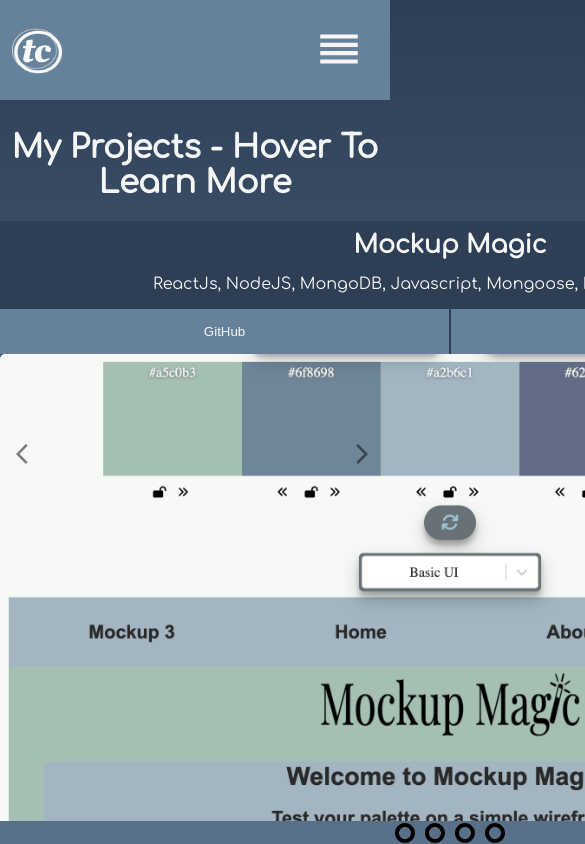
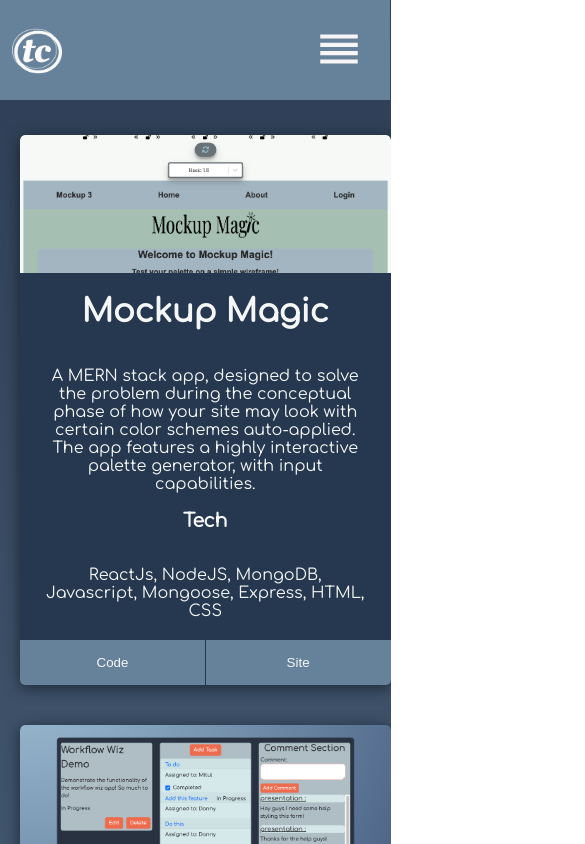
Before and after one commit to RareTC/portfolio, a React (Create React App) app: page /projects in a window 390 px wide. Shown: the top 844 px of the page, 585 px wide, since content can reach past the window. Built offline with nearby package versions, Linux system fonts and the light colour scheme; the HTML template or start-up script is replaced by a standard one.

Commit message:
mobile changes for project to cards.

```diff
--- a/src/Pages/Projects/Projects.jsx
+++ b/src/Pages/Projects/Projects.jsx
@@ -1,6 +1,7 @@
 import React from 'react';
+import { useState, useEffect } from 'react';
 import './Projects.css';
-
+import ImageCard from '../../helpers/ImageCard';
 import ImageSlider from '../../helpers/ImageSlider'
 import WorkflowWiz from '../../assets/workflowWiz.png';
 import MockupMagic from '../../assets/mockupMagic.png';
@@ -8,8 +9,6 @@ import Marketsense from '../../assets/marketsense.png';
 import Concentration from '../../assets/concentration.png';
 
 
-
-export default function Projects() {
 
 const projects = [
    {
@@ -47,14 +46,32 @@ export default function Projects() {
 
 ]
 
+export default function Projects() {
+
+  const [isMobile, setIsMobile] = useState(false);
+
+  useEffect(() => {
+    const handleResize = () => {
+      setIsMobile(window.innerWidth < 1010);
+    };
+    handleResize(); // Set initial value
+    window.addEventListener('resize', handleResize);
+    return () => window.removeEventListener('resize', handleResize);
+  }, []);
 
   return (
+    <>
+      {isMobile ? (
+        <ImageCard cards={projects} />
+      )
+        : (
           <div className='carouselList'>
             <h1>My Projects - Hover To Learn More</h1>
             <div className='containerStyle'>
-        <ImageSlider slides={projects} parentWidth={900}/>
+              <ImageSlider slides={projects} parentWidth={900} />
             </div>
           </div>
-
-)
+        )}
+    </>
+  );
 }
--- /dev/null
+++ b/src/helpers/ImageCard.css
@@ -0,0 +1,47 @@
+.projectList {
+    margin-top: 115px;
+    width: 100%;
+    height: auto;
+    display: flex;
+    flex-direction: column;
+    justify-content: center;
+  }
+
+  .projectItem {
+    color: #f5f7f6;
+    background-color: #263850;
+    border-radius: 5px;
+    width: 95%;
+    height: 550px;
+    margin: 20px;
+    box-shadow: 0px 3px 15px rgba(0, 0, 0, 0.5);
+    text-align: center;
+    contain: content;
+    display: flex;
+    flex-direction: column;
+    justify-content: space-between;
+  }
+
+  .projectItem .bgImage {
+    width: 100%;
+    height: 300px;
+    background-position: center;
+    background-repeat: no-repeat;
+    background-size: cover;
+    overflow: hidden;
+    margin: 0 auto;
+    border-top-right-radius: 5px;
+    border-top-left-radius: 5px;
+  }
+
+  .project-desc {
+    padding-left: 25px;
+    padding-right: 25px;
+    margin-bottom: 0;
+  }
+
+  .project-skills {
+    padding-left: 25px;
+    padding-right: 25px;
+    margin-bottom: 20px;
+  }
--- /dev/null
+++ b/src/helpers/ImageCard.jsx
@@ -0,0 +1,37 @@
+import './ImageCard.css';
+
+
+export default function ImageCard({ cards }) {
+    return (
+        <>
+            <div className="projectList">
+                {cards.map((card, index) => (
+                    <div className="projectItem" key={index}>
+                        <div
+                            style={{ backgroundImage: `url(${card.image})` }}
+                            className="bgImage"
+                        ></div>
+                        <h1 className="project-title">{card.name}</h1>
+                        <p className="project-desc">{card.desc}</p>
+                        <h3>Tech</h3>
+                        <p className="project-skills">{card.skills}</p>
+                        <div className="project-btn-wrap">
+                            <button
+                                className="project-btn"
+                                onClick={() => window.open(card.git)}
+                            >
+                                Code
+                            </button>
+                            <button
+                                className="project-btn"
+                                onClick={() => window.open(card.site)}
+                            >
+                                Site
+                            </button>
+                        </div>
+                    </div>
+                ))}
+            </div>
+        </>
+    );
+}
--- a/src/helpers/imageSlider.css
+++ b/src/helpers/imageSlider.css
@@ -157,17 +157,18 @@
     }
 
   }
-  @media screen and (max-width: 1100px) {
+  @media screen and (max-width: 1200px) {
+
     .leftArrow {
         position: absolute;
         top: 50%;
-        left: 4%;
+        left: 3%;
     }
 
     .rightArrow {
         position: absolute;
         top: 50%;
-        right: 4%;
+        right: 3%;
     }
 
   }
```
Also changed, not shown: src/Pages/Projects/Projects.css (+0 -27 lines). Lines whose indentation alone changed are shown as unchanged.
